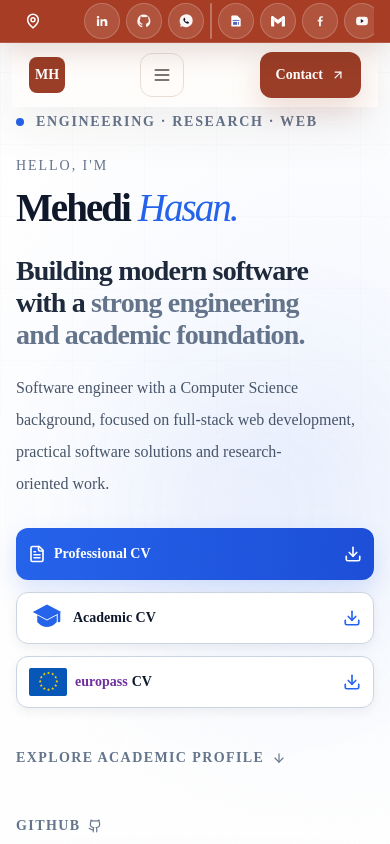
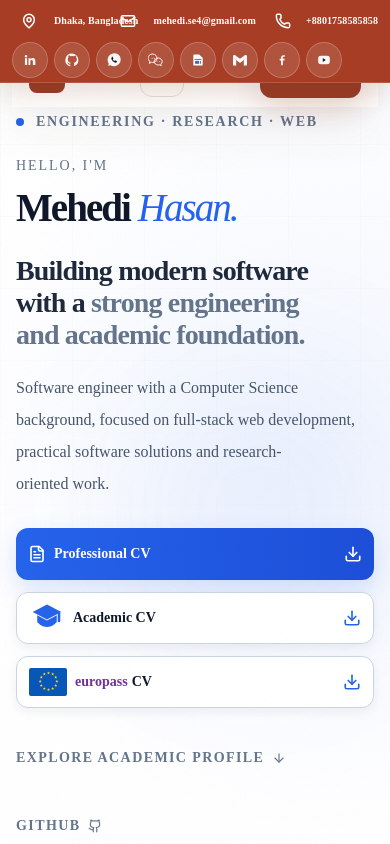
Before and after one commit to Mehedi1-SWE/portfolio, a Next.js app: page / in a window 390 px wide. Shown: the top 844 px of the page. Built offline with nearby package versions, Linux system fonts and the light colour scheme.

Commit message:
Show full contact information in compact mobile top bar

```diff
--- a/components/TopBar.tsx
+++ b/components/TopBar.tsx
@@ -73,13 +73,13 @@ export function TopBar() {
   return (
     <div className="fixed left-1/2 top-0 z-[60] w-full max-w-[1280px] -translate-x-1/2 border-b border-white/15 bg-[#A63D24] text-white shadow-[0_8px_28px_rgba(80,31,19,.16)]">
 
-      <div className="flex min-h-[42px] w-full items-center justify-between gap-3 px-4 sm:gap-5 lg:px-6">
+      <div className="flex w-full flex-col gap-1 px-3 py-1 lg:min-h-[42px] lg:flex-row lg:items-center lg:justify-between lg:gap-3 lg:px-6 lg:py-0">
 
-        <div className="flex min-h-[42px] min-w-0 flex-1 items-center justify-between gap-3 px-0 sm:gap-5 lg:px-0">
+        <div className="flex min-h-[34px] w-full min-w-0 flex-1 items-center justify-between gap-3 px-0 lg:min-h-[42px] lg:w-auto lg:gap-5 lg:px-0">
 
           {/* ================= LEFT CONTACT INFORMATION ================= */}
 
-          <div className="flex min-w-0 items-center gap-3 text-[11px] font-semibold tracking-[.01em] sm:gap-5 sm:text-[13px]">
+          <div className="flex min-w-0 items-center gap-3 overflow-x-auto text-[10px] font-semibold tracking-[.01em] sm:gap-5 sm:text-[13px] lg:overflow-visible">
 
             {/* =====================================================
                             LOCATION
@@ -147,7 +147,7 @@ export function TopBar() {
                 </svg>
               </span>
 
-              <span className="hidden sm:inline">Dhaka, Bangladesh</span>
+              <span className="inline">Dhaka, Bangladesh</span>
             </a>
 
 
@@ -161,7 +161,7 @@ export function TopBar() {
               href="mailto:mehedi.se4@gmail.com"
               aria-label="Email Mehedi Hasan"
               className="
-      group hidden items-center gap-2
+      group inline-flex shrink-0 items-center gap-2
       whitespace-nowrap
       rounded-md
       outline-none
@@ -270,7 +270,7 @@ export function TopBar() {
               href="tel:+8801758585858"
               aria-label="Call Mehedi Hasan"
               className="
-      group hidden items-center gap-2
+      group inline-flex shrink-0 items-center gap-2
       whitespace-nowrap
       rounded-md
       outline-none
@@ -349,7 +349,7 @@ export function TopBar() {
 
         {/* ================= SOCIAL ICONS ================= */}
 
-        <div className="topbar-social-scroll flex max-w-[calc(100vw-100px)] shrink-0 items-center gap-1.5 overflow-x-auto sm:max-w-none sm:gap-2 sm:overflow-visible">
+        <div className="topbar-social-scroll flex w-full shrink-0 items-center justify-start gap-1.5 overflow-x-auto sm:gap-2 lg:w-auto lg:max-w-none lg:justify-end lg:overflow-visible">
 
           {socialItems.map(({ label, href, color, icon: Icon }) =>
             label === "WeChat" ? (
```
